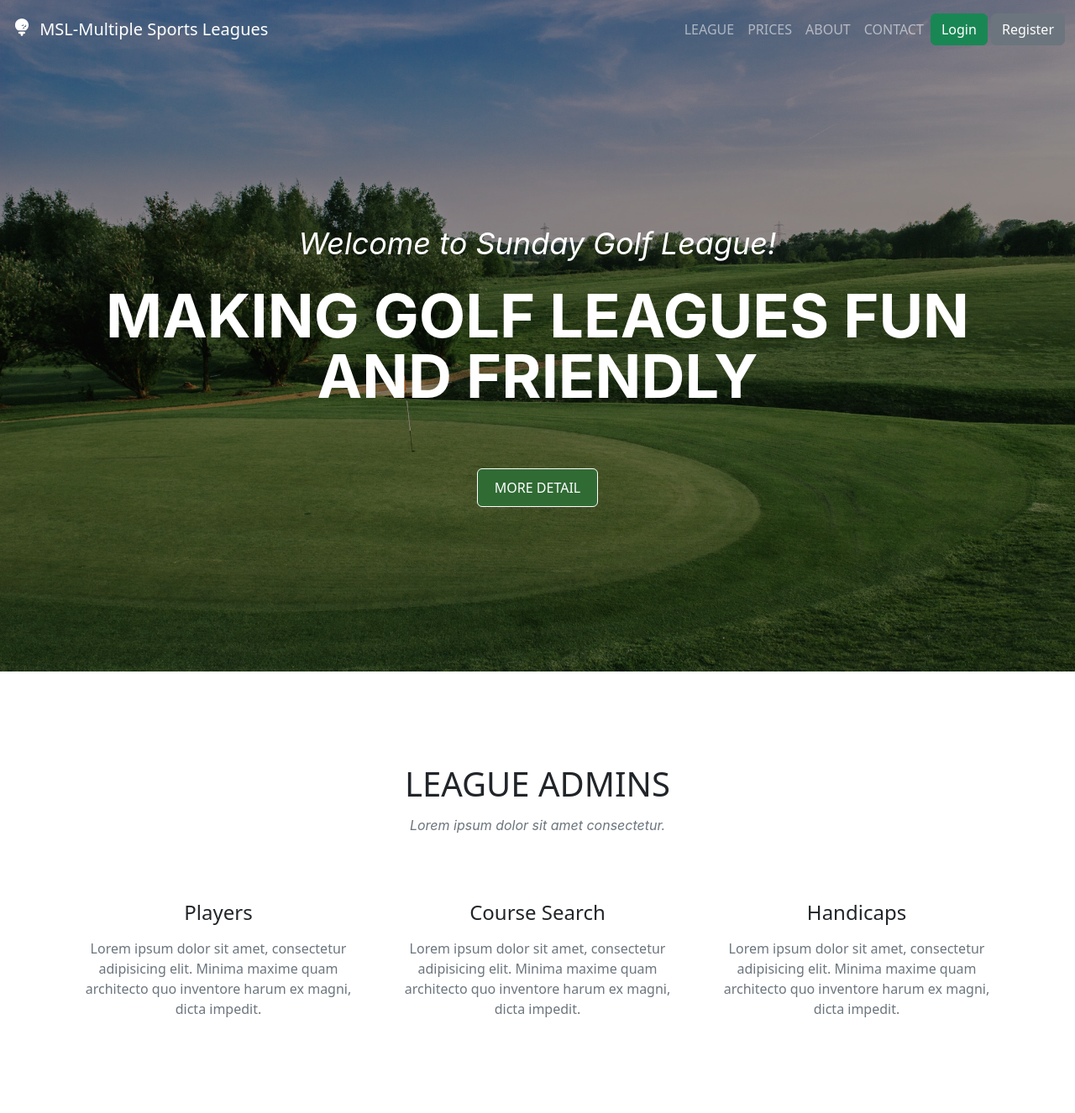
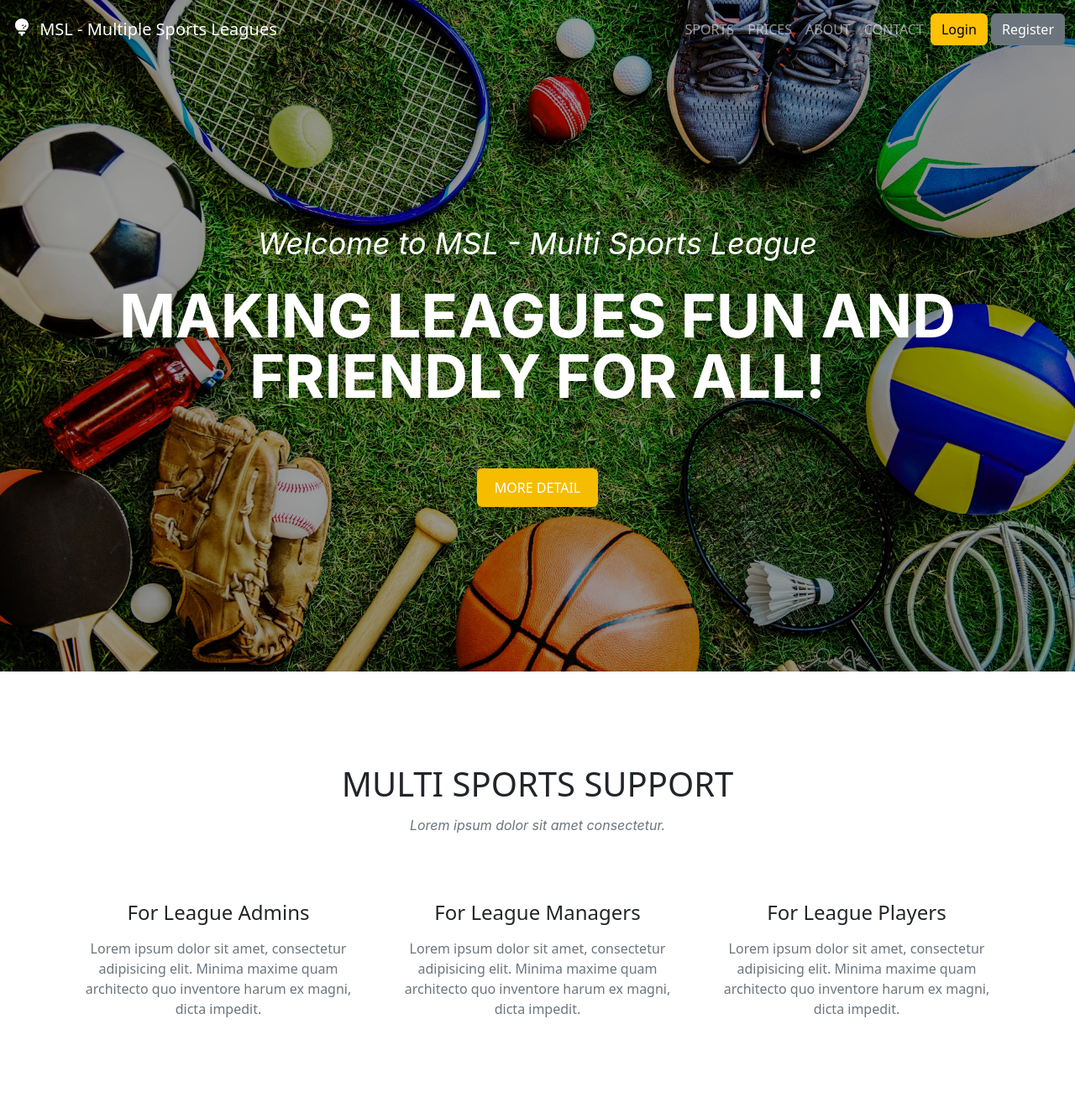
Before and after one commit to SirL0fty/GoldenLeagues, a Flask app: page / in a window 1280 px wide. Shown: the whole page at 84% size. Run offline with Flask 2, Linux system fonts and the light colour scheme.

Commit message:
Made changes and added the multi sports images

```diff
--- a/static/styles.css
+++ b/static/styles.css
@@ -91,8 +91,7 @@ header.masthead .masthead-heading {
 }
 
 .btn-custom {
-        background-color: #306B34;
-        border-color: #ffffff;
+        background-color: #f6bc00;
         color: #fff;
         font-size: 16px;
         padding: 10px 20px;
--- a/templates/index.html
+++ b/templates/index.html
@@ -2,23 +2,22 @@
 <!-- {% block title %}Welcome to MSL - Multiple Sports Leagues{% endblock %} -->
 
 {% block content %}
-<img class="bg-image" src="/static/header-bg.jpg" alt="Background mage" />
+<img class="bg-image" src="/static/sports-tools.jpg" alt="Background mage" />
 <!-- Masthead-->
 <header class="masthead">
   <div class="container">
-    <div class="masthead-subheading">Welcome to Sunday Golf League!</div>
+    <div class="masthead-subheading">Welcome to MSL - Multi Sports League</div>
     <div class="masthead-heading text-uppercase">
-      Making golf leagues fun and friendly
+      Making leagues fun and friendly for all!
     </div>
     <a class="btn btn-custom text-uppercase" href="#league">More Detail</a>
   </div>
 </header>
-
 <!-- League -->
 <section class="page-section" id="league">
   <div class="container">
     <div class="text-center">
-      <h2 class="section-heading text-uppercase">League Admins</h2>
+      <h2 class="section-heading text-uppercase">Multi Sports Support</h2>
       <h3 class="section-subheading text-muted">Lorem ipsum dolor sit amet consectetur.</h3>
     </div>
     <div class="row text-center">
@@ -27,7 +26,7 @@
           <i class="fas fa-circle fa-stack-2x text-primary"></i>
           <i class="fas fa-shopping-cart fa-stack-1x fa-inverse"></i>
         </span>
-        <h4 class="my-3">Players</h4>
+        <h4 class="my-3">For League Admins</h4>
         <p class="text-muted">Lorem ipsum dolor sit amet, consectetur adipisicing elit. Minima maxime quam architecto quo inventore harum ex magni, dicta impedit.</p>
       </div>
       <div class="col-md-4">
@@ -35,7 +34,7 @@
           <i class="fas fa-circle fa-stack-2x text-primary"></i>
           <i class="fas fa-laptop fa-stack-1x fa-inverse"></i>
         </span>
-        <h4 class="my-3">Course Search</h4>
+        <h4 class="my-3">For League Managers</h4>
         <p class="text-muted">Lorem ipsum dolor sit amet, consectetur adipisicing elit. Minima maxime quam architecto quo inventore harum ex magni, dicta impedit.</p>
       </div>
       <div class="col-md-4">
@@ -43,7 +42,7 @@
           <i class="fas fa-circle fa-stack-2x text-primary"></i>
           <i class="fas fa-lock fa-stack-1x fa-inverse"></i>
         </span>
-        <h4 class="my-3">Handicaps</h4>
+        <h4 class="my-3">For League Players</h4>
         <p class="text-muted">Lorem ipsum dolor sit amet, consectetur adipisicing elit. Minima maxime quam architecto quo inventore harum ex magni, dicta impedit.</p>
       </div>
     </div>
--- a/templates/layout.html
+++ b/templates/layout.html
@@ -32,7 +32,7 @@
             height="24"
             class="d-inline-block align-text-top"
           />
-          MSL-Multiple Sports Leagues</a
+          MSL - Multiple Sports Leagues</a
         >
         <button
           class="navbar-toggler"
@@ -48,7 +48,7 @@
         <div class="collapse navbar-collapse" id="navbarCollapse">
           <ul class="navbar-nav text-uppercase ms-auto py-4 py-lg-0">
             <li class="nav-item">
-              <a class="nav-link" href="#league">League</a>
+              <a class="nav-link" href="#league">Sports</a>
             </li>
             <li class="nav-item">
               <a class="nav-link" href="#prices">Prices</a>
@@ -61,7 +61,7 @@
             </li>
           </ul>
           <form>
-            <button class="btn btn-success" type="button">Login</button>
+            <button class="btn btn-warning" type="button">Login</button>
             <button class="btn btn-secondary" type="button">Register</button>
           </form>
         </div>
```
Also changed, not shown: static/sports-tools.jpg (added).
